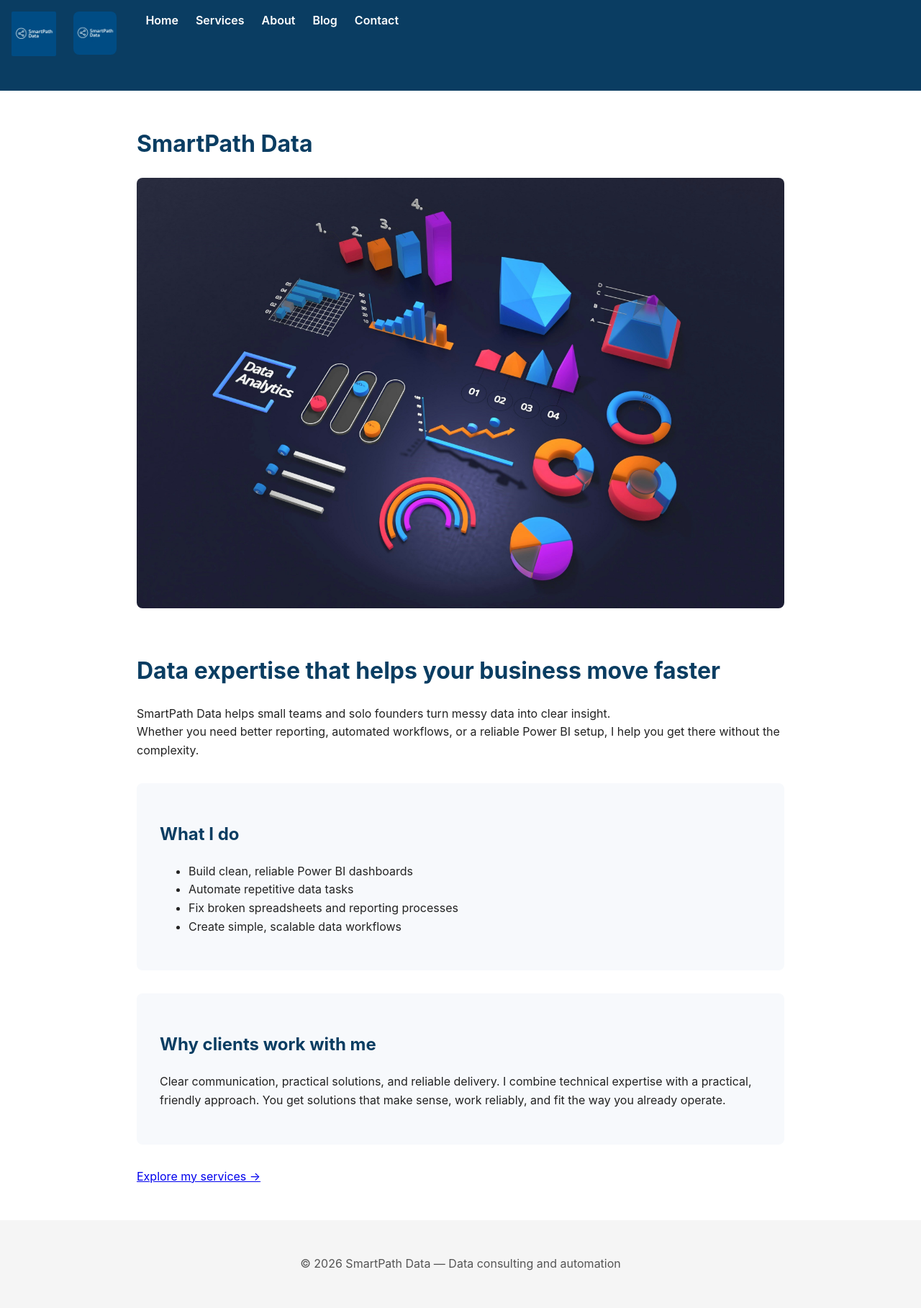
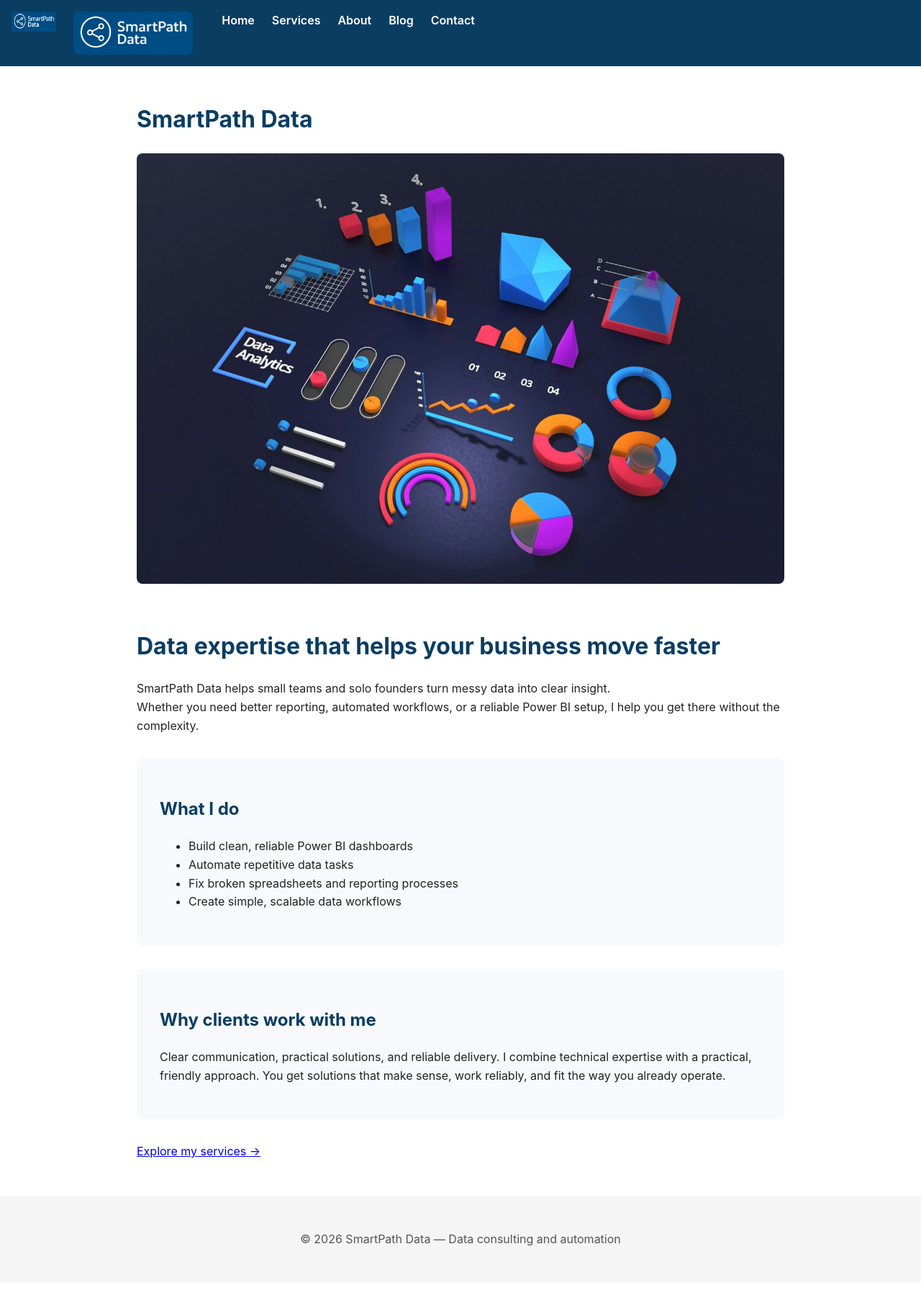
Before and after one commit to smartpathdata/smartpathdata.github.io, a Jekyll site: the page built from index.md, in a window 1280 px wide. Shown: the whole page at 72% size. Built offline with Jekyll 4.4.1, drawn with Linux system fonts in a browser that asks for light colours; after the commit the page ends 1782 px from its top, so only the background shows below that.

Commit message:
Update default.html

```diff
--- a/_layouts/default.html
+++ b/_layouts/default.html
@@ -10,8 +10,8 @@
 
 <header>
   <nav>
-  <img src="/assets/images/cplogo1_rev.png" alt="SmartPath Data" style="width:5%; border-radius:2px; margin-bottom:2rem;">
-  <img src="/assets/images/cplogo1_rev.png" alt="SmartPath Data" style="height:60px; margin-right:1rem;">
+  <img src="/assets/images/cplogo1_rev2.png" alt="SmartPath Data" style="width:5%; border-radius:2px; margin-bottom:2rem;">
+  <img src="/assets/images/cplogo1_rev2.png" alt="SmartPath Data" style="height:60px; margin-right:1rem;">
   <a href="/">Home</a>
   <a href="/services">Services</a>
   <a href="/about">About</a>
```
